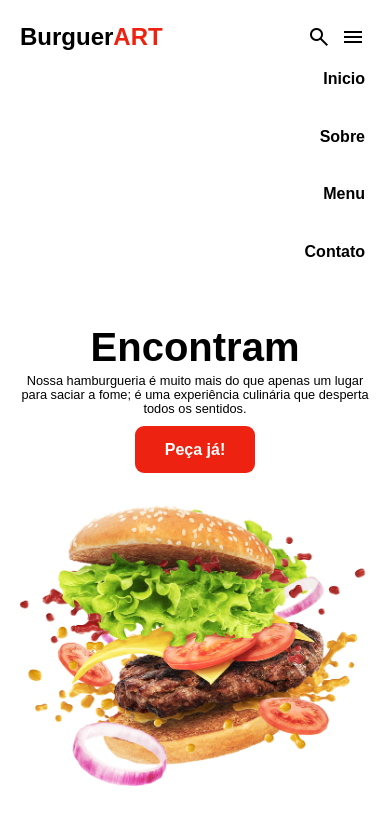
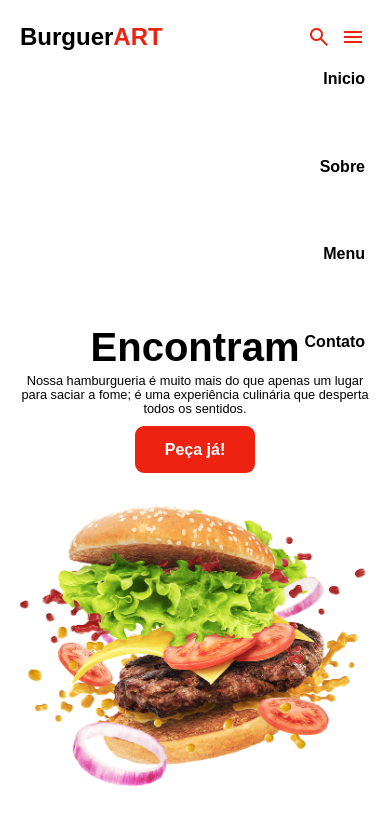
Before and after one commit to Daniel2Silva/burguer, a plain HTML site: page index.html in a window 390 px wide. Both pictures are taken after a click on the button "menu". Drawn offline with nearby package versions, Linux system fonts and the light colour scheme.

Commit message:
menu-monile

```diff
--- a/css/header.css
+++ b/css/header.css
@@ -53,6 +53,7 @@
     background: none;
     border: none;
     padding: 0 10px;
+    color: #e21;
 }
 
 .botoes-direito button {
@@ -81,7 +82,7 @@
         padding: 5px;
     }
 
-    .nav-itens{
+    .nav-itens {
         display: none;
         position: absolute;
         top: 70px;
@@ -95,12 +96,12 @@
         background: #ffffff;
     }
 
-    .nav-itens li{
+    .nav-itens li {
         margin-bottom: 40px;
     }
 
 
     .nav-itens.ativo {
-        display: block;
+        display: flex;
     }
 }
```
